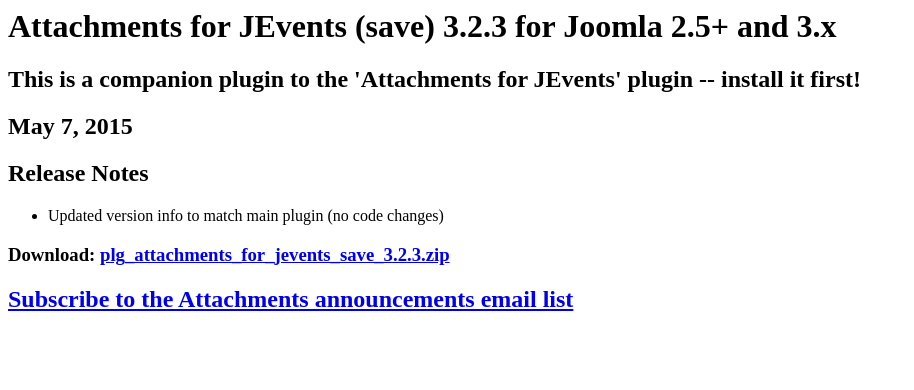
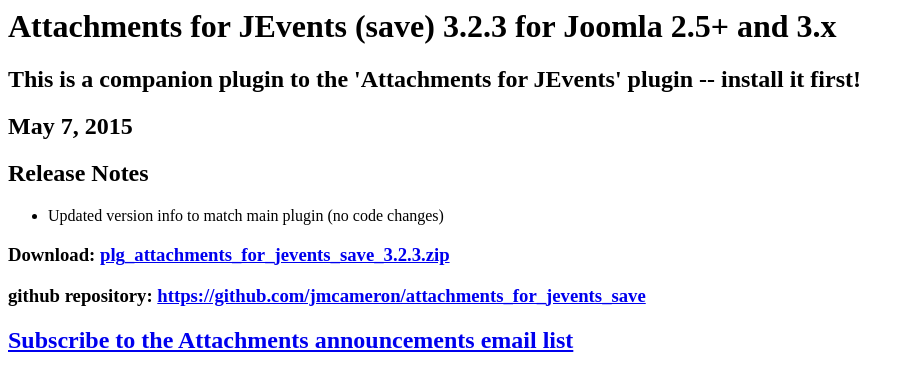
Before and after one commit to jmcameron/attachments_updates, a plain HTML site: page attachments_for_jevents_save/3.2.3/index.html in a window 1280 px wide. Shown: the whole page, without its empty margins (0-914 px from the left). Drawn offline with Linux system fonts and the light colour scheme.

Commit message:
Added location on github

```diff
--- a/attachments_for_jevents_save/3.2.3/index.html
+++ b/attachments_for_jevents_save/3.2.3/index.html
@@ -18,6 +18,8 @@
 
 <h3>Download: <a href="http://jmcameron.net/attachments/updates/attachments_for_jevents_save/3.2.3/plg_attachments_for_jevents_save_3.2.3.zip">plg_attachments_for_jevents_save_3.2.3.zip</a><h3>
 
+<h3>github repository: <a href="https://github.com/jmcameron/attachments_for_jevents_save">https://github.com/jmcameron/attachments_for_jevents_save</a><h3>
+
 <h2><a href="http://jmcameron.net/attachments/email-list.html"> Subscribe to the Attachments announcements email list</a></h2>
 
 </body>
```
Also changed, not shown: attachments_for_jevents/3.2.3/index.html (+2 -0 lines).
